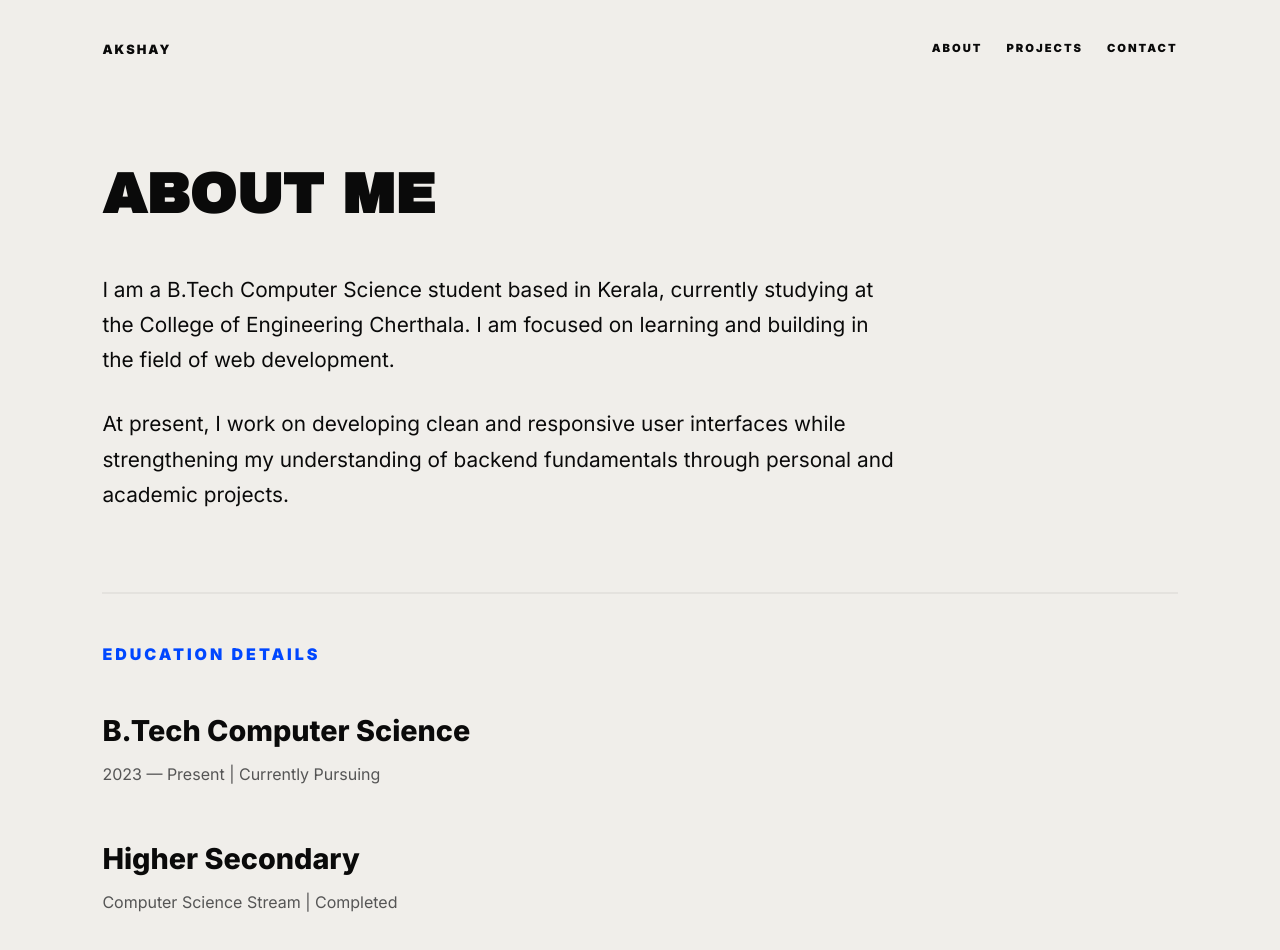
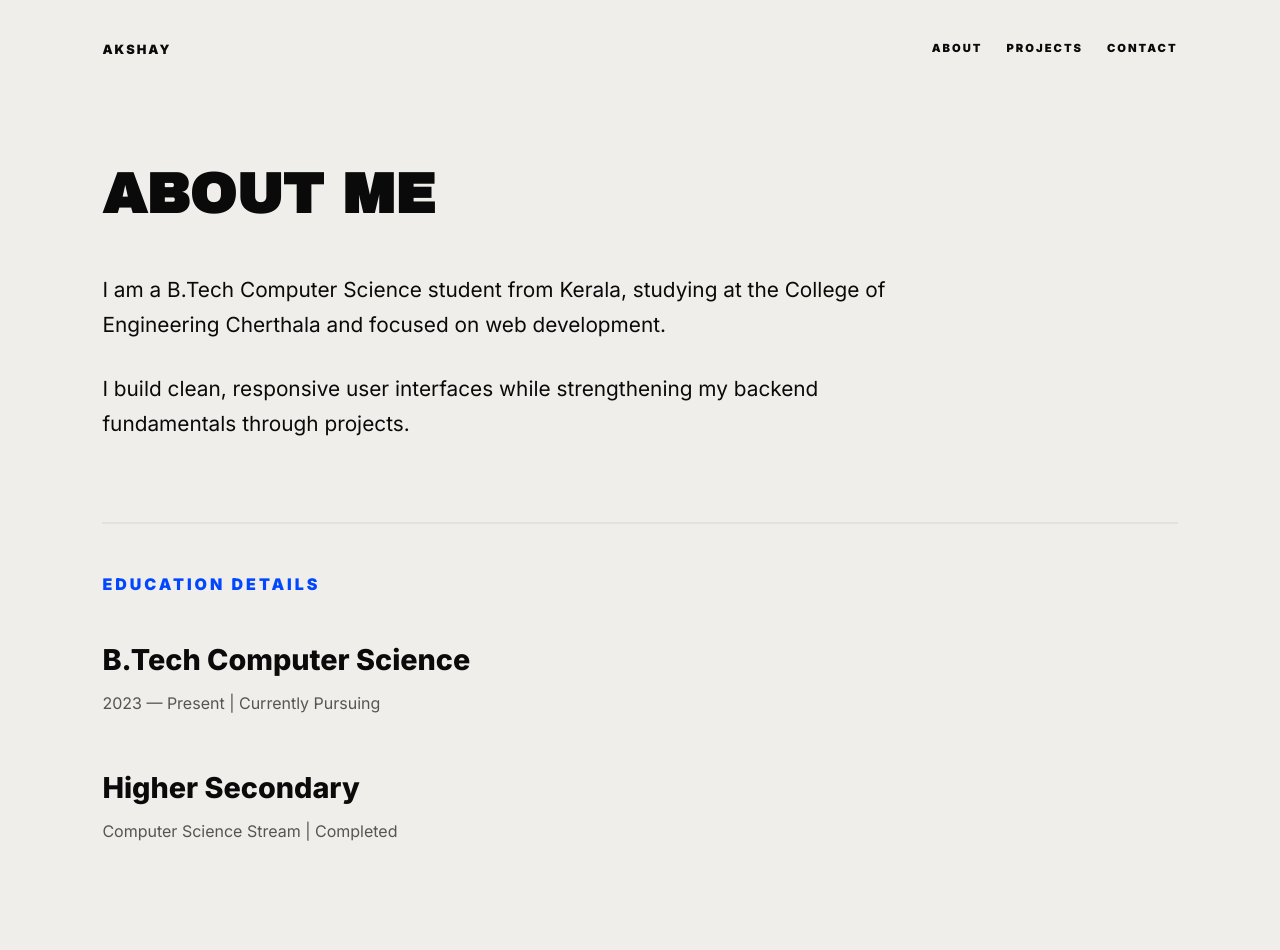
Before and after one commit to akshayajithhh/portfolio, a React (Vite) app: page /about in a window 1280 px wide. Shown: the top 950 px of the page. After the commit the page ends 925 px from the top, so only its background shows below. Built offline with nearby package versions, Linux system fonts and the light colour scheme; the HTML template or start-up script is replaced by a standard one.

Commit message:
Change in about

```diff
--- a/src/components/About.jsx
+++ b/src/components/About.jsx
@@ -21,13 +21,13 @@ export default function About() {
     animationDelay: '0.3s'
   }}
 >
-  <p style={{ marginBottom: '1.8rem' }}>
-    I am a B.Tech Computer Science student based in Kerala, currently studying at the College of Engineering Cherthala. I am focused on learning and building in the field of web development.
-  </p>
+<p style={{ marginBottom: '1.8rem' }}>
+  I am a B.Tech Computer Science student from Kerala, studying at the College of Engineering Cherthala and focused on web development.
+</p>
 
-  <p>
-    At present, I work on developing clean and responsive user interfaces while strengthening my understanding of backend fundamentals through personal and academic projects.
-  </p>
+<p>
+  I build clean, responsive user interfaces while strengthening my backend fundamentals through projects.
+</p>
 </div>
 
       {/* Education Section */}
--- a/src/components/Hero.jsx
+++ b/src/components/Hero.jsx
@@ -16,3 +16,5 @@ export default function Hero() {
     </section>
   );
 }
+
+// this is the landing page of my portfolio ...
```
Also changed, not shown: src/App.css (+0 -9 lines).
